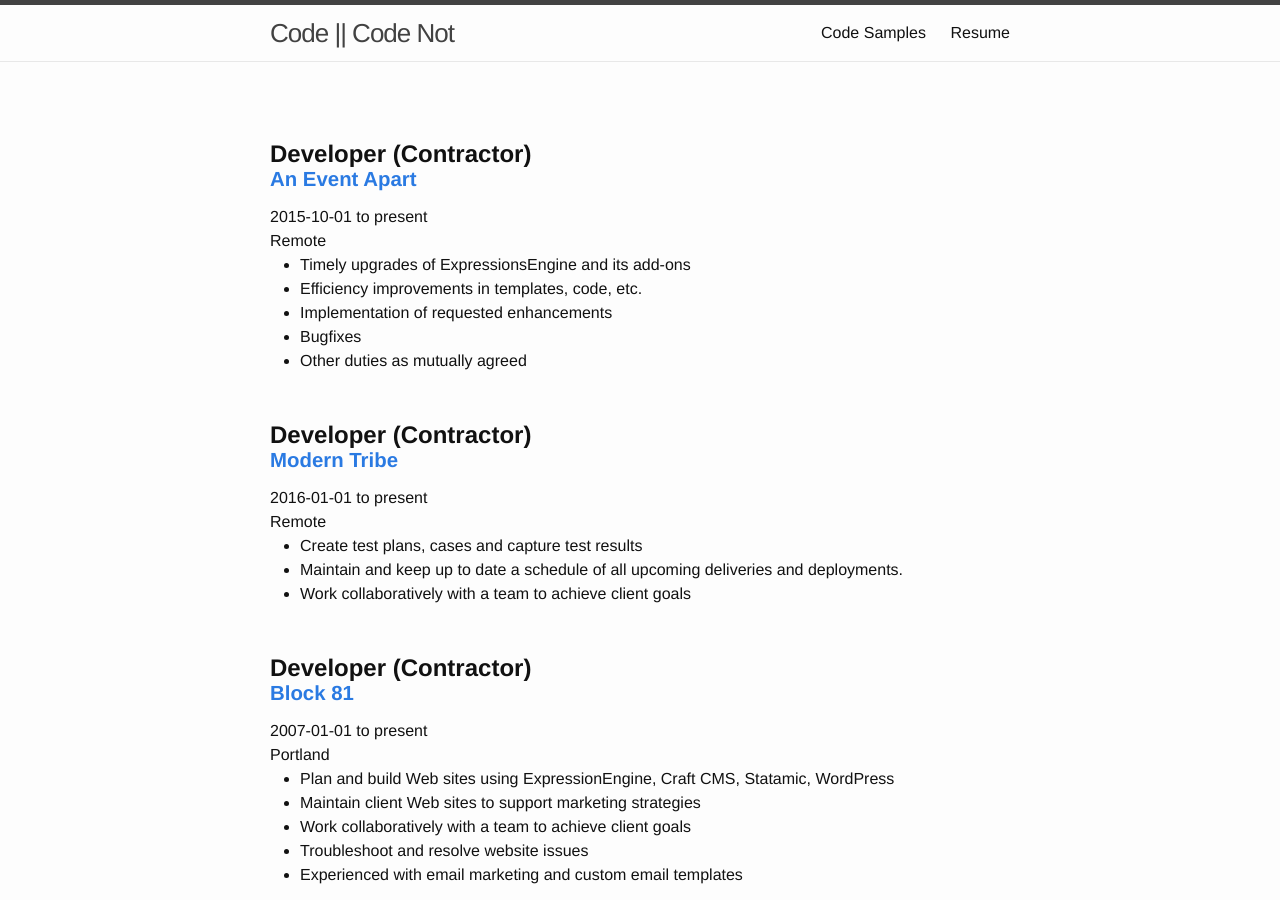
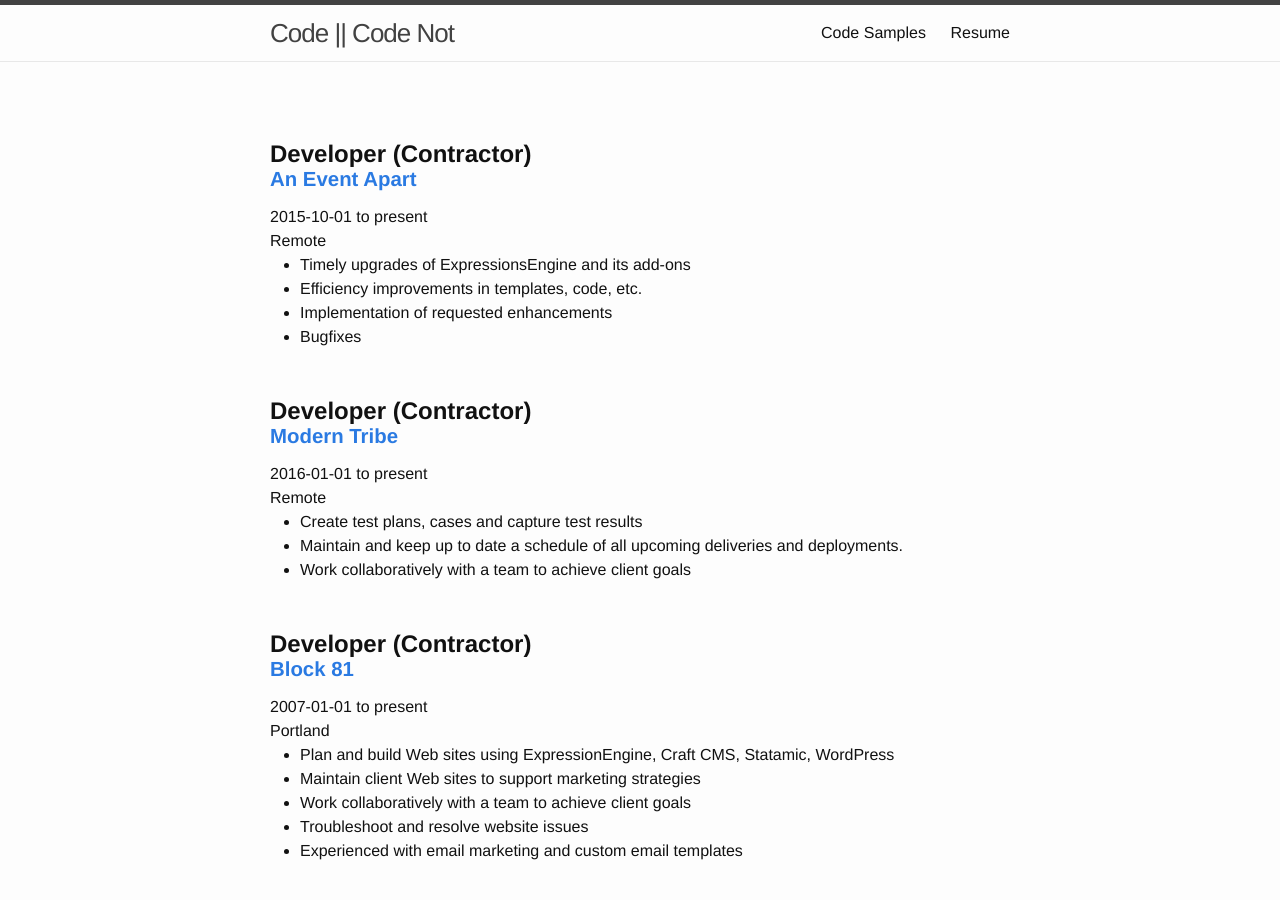
Before and after one commit to chronicole/chronicole.github.com, a Jekyll site: the page built from resume.md, in a window 1280 px wide and 900 px high. Built offline with Jekyll 4.4.1, drawn with Linux system fonts in a browser that asks for light colours.

Commit message:
remove vague job item

```diff
--- a/_data/jobs.yml
+++ b/_data/jobs.yml
@@ -16,7 +16,6 @@
     - item: Efficiency improvements in templates, code, etc.
     - item: Implementation of requested enhancements
     - item: Bugfixes
-    - item: Other duties as mutually agreed
 
 - title: Developer (Contractor)
   employer: Modern Tribe
```
